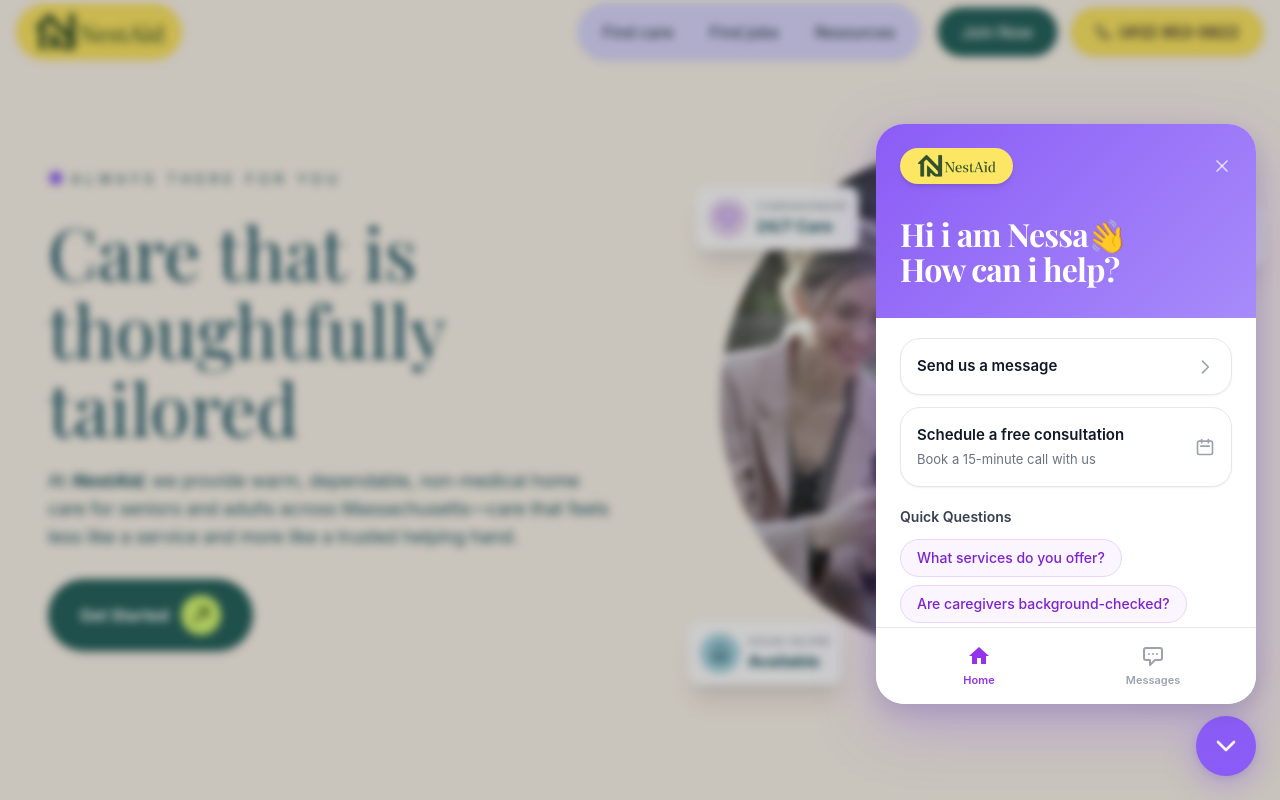
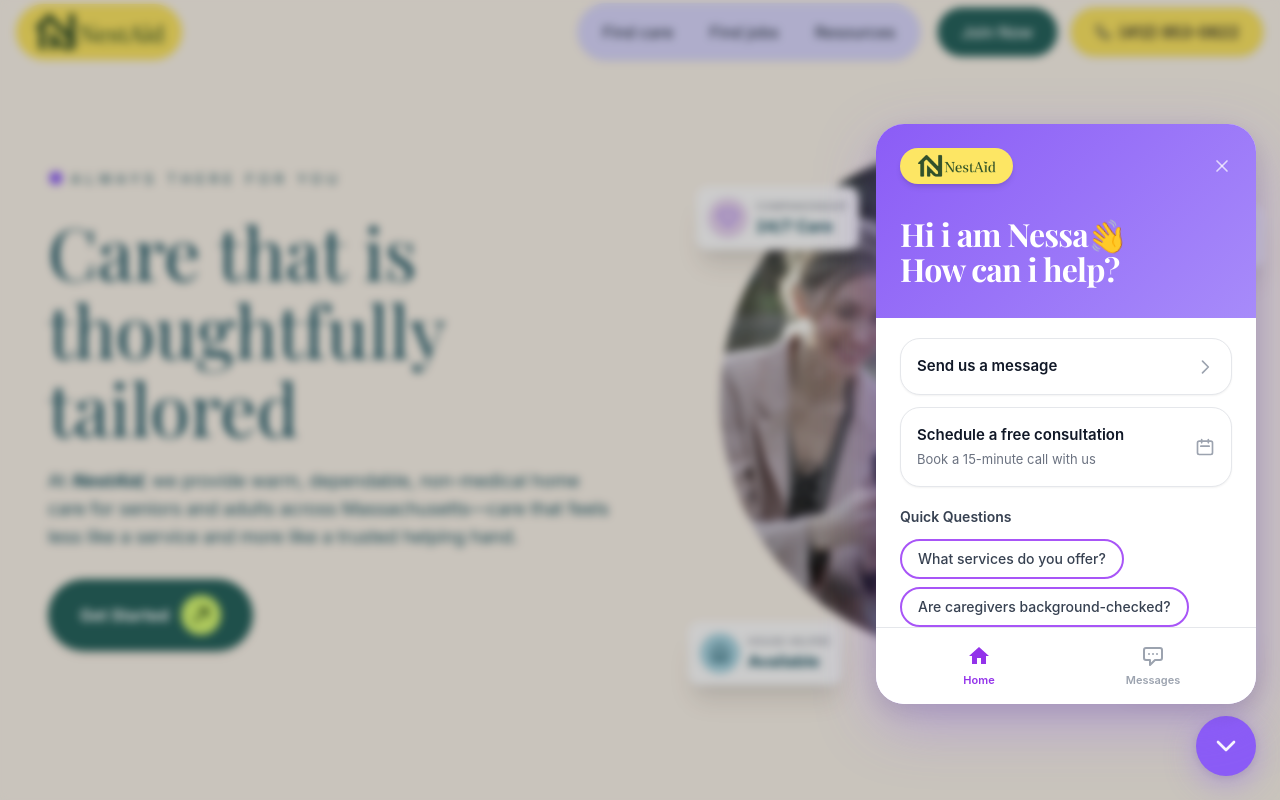
Before and after one commit to nestaidofficial/NestAid, a Next.js app: page / in a window 1280 px wide. Both pictures are taken after a click on the button 1226 px from the left and 746 px from the top of the page. Shown: the top 800 px of the page. Built offline with nearby package versions, Linux system fonts and the light colour scheme.

Commit message:
Update quick question buttons: white background with purple border only

```diff
--- a/components/chat-widget.tsx
+++ b/components/chat-widget.tsx
@@ -752,7 +752,7 @@ export function ChatWidget() {
                     <button
                       key={index}
                       onClick={() => handleQuickQuestion(question)}
-                      className="px-4 py-2 bg-purple-50 hover:bg-purple-100 text-purple-700 text-sm font-medium rounded-full border border-purple-200 hover:border-purple-300 transition-all"
+                      className="px-4 py-2 bg-white hover:bg-gray-50 text-gray-700 text-sm font-medium rounded-full border-2 border-purple-500 hover:border-purple-600 transition-all"
                     >
                       {question}
                     </button>
```
